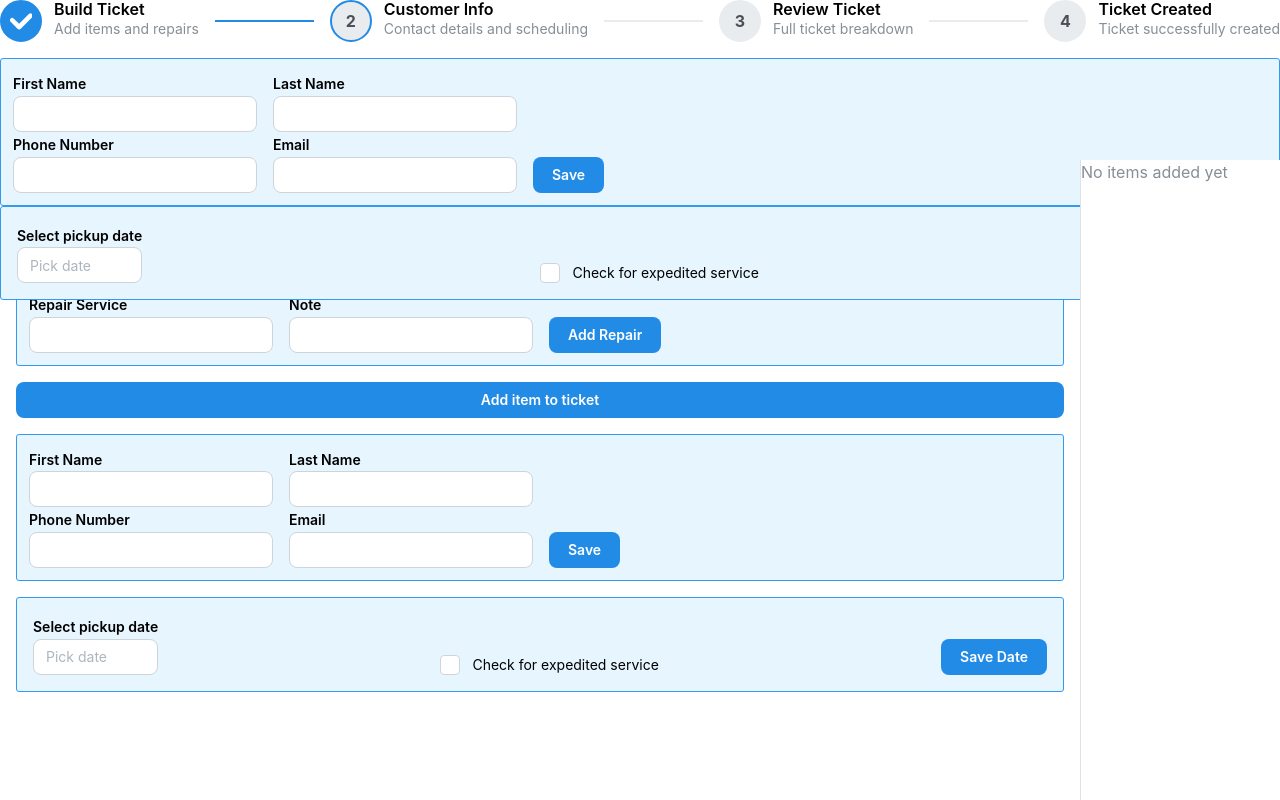
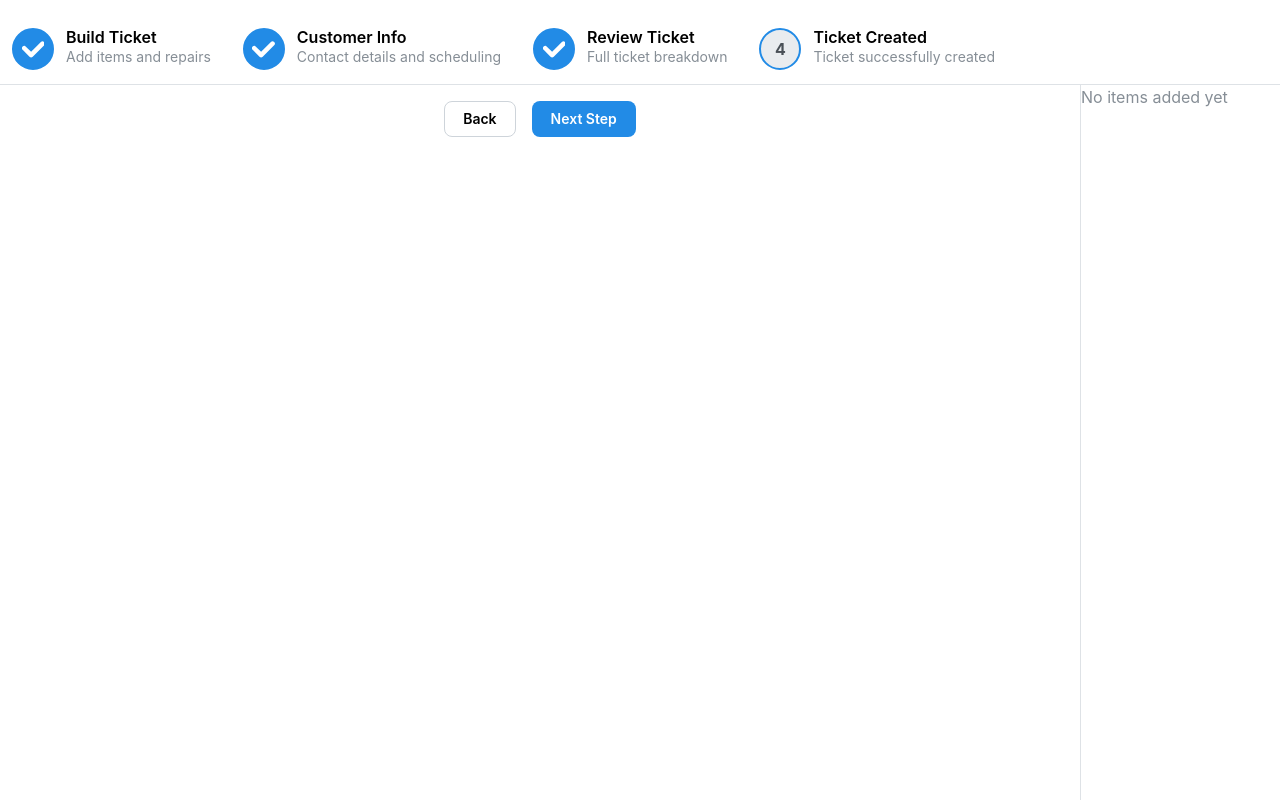
Before and after one commit to gosupark27/LSR_CRM_MVP, a React (Vite) app: page / in a window 1280 px wide. Built offline with nearby package versions, Linux system fonts and the light colour scheme.

Commit message:
Stepper functions fully, can step click, and main workspace renders based on step

```diff
--- a/src/NewTicketWizard.tsx
+++ b/src/NewTicketWizard.tsx
@@ -1,6 +1,23 @@
 import { useState } from "react";
-import { Button, AppShell, Stepper, Text, Stack } from '@mantine/core';
-import { NewTicketInfo, CustomerInfo, DateInfo, Item, ItemDetails, Repair, TicketInfo } from "./types.ts";
+import {
+  Button,
+  AppShell,
+  Stepper,
+  Text,
+  Stack,
+  Flex,
+  Group,
+  Center,
+} from "@mantine/core";
+import {
+  NewTicketInfo,
+  CustomerInfo,
+  DateInfo,
+  Item,
+  ItemDetails,
+  Repair,
+  TicketInfo,
+} from "./types.ts";
 import NewItemForm from "./NewItemForm.tsx";
 import NewRepairForm from "./NewRepairForm.tsx";
 import LiveWorkOrder from "./LiveWorkOrder.tsx";
@@ -11,30 +28,49 @@ import CustomerInfoStep from "./CustomerInfoStep.tsx";
 import CreatedTicketStep from "./CreatedTicketStep.tsx";
 import ReviewTicketStep from "./ReviewTicketStep.tsx";
 
-
 export default function NewTicketWizard() {
   const [itemDetails, setItemDetails] = useState<ItemDetails | null>(null);
   const [repairs, setRepairs] = useState<Repair[]>([]);
   const [items, setItems] = useState<Item[]>([]);
-    const [customerDetails, setCustomerDetails] = useState<CustomerInfo | null>(null);
+  const [customerDetails, setCustomerDetails] = useState<CustomerInfo | null>(
+    null,
+  );
   const [dateDetails, setDateDetails] = useState<DateInfo>();
-    const [ticketPayload, setTicketPayload] = useState<NewTicketInfo | null>(null);
-    const [createdTicketPayload, setCreatedTicketPayload] = useState<TicketInfo | null>(null);
+  const [ticketPayload, setTicketPayload] = useState<NewTicketInfo | null>(
+    null,
+  );
+  const [createdTicketPayload, setCreatedTicketPayload] =
+    useState<TicketInfo | null>(null);
 
-    const [active, setActive] = useState(1)
+  const [active, setActive] = useState(3);
+  const [highestStepVisited, setHighestStepVisited] = useState(active);
 
-    const handleAddNewRepair = (newRepair : Repair) => {
-        setRepairs([...repairs, newRepair])
+  const handleStepChange = (nextStep: number) => {
+    const isOutofBounds = nextStep > 4 || nextStep < 0;
+
+    if (isOutofBounds) {
+      return;
     }
 
-    const handleAddItemToTicket = () => {
-        if (!itemDetails){
-            return;
+    setActive(nextStep);
+    setHighestStepVisited((hSC) => Math.max(hSC, highestStepVisited));
   };
 
-        const completedItem : Item = {
+  const shouldAllowSelectStep = (step: number) =>
+    highestStepVisited >= step && active != step;
+
+  const handleAddNewRepair = (newRepair: Repair) => {
+    setRepairs([...repairs, newRepair]);
+  };
+
+  const handleAddItemToTicket = () => {
+    if (!itemDetails) {
+      return;
+    }
+
+    const completedItem: Item = {
       ...itemDetails,
-            repairs
+      repairs,
     };
 
     setItems((prev) => [...prev, completedItem]);
@@ -43,18 +79,49 @@ export default function NewTicketWizard() {
     setRepairs([]);
   };
 
+  const mainView = (active: number) => {
+    switch (active) {
+      case 0:
+        return (
+          <BuildTicketStep
+            onSaveItemDetails={setItemDetails}
+            onSaveRepairValues={handleAddNewRepair}
+          />
+        );
+      case 1:
+        return (
+          <CustomerInfoStep
+            onSaveCustomerDetails={setCustomerDetails}
+            onSaveDateDetails={setDateDetails}
+          />
+        );
+      case 2:
+        return (
+          <ReviewTicketStep
+            handleCreateTicket={setTicketPayload}
+            ticketDraft={ticketPayload}
+          />
+        );
+      case 3:
+        return (
+          <CreatedTicketStep createdTicketPayload={createdTicketPayload} />
+        );
+    }
+  };
+
   return (
     <>
       <AppShell
         padding="md"
         // component="form"
-                header={{ height: 160 }}
+        header={{ height: 85 }}
         aside={{
           width: 200,
-                    breakpoint: 'sm',
+          breakpoint: "sm",
         }}
       >
         <AppShell.Header>
+          <Flex my="md" p="sm">
             {/* DEBUG: Show current state */}
             {/* <div style={{ marginTop: '20px', padding: '10px', border: '1px solid red' }}>
                     <Text fw={700}>DEBUG STATE:</Text>
@@ -65,36 +132,58 @@ export default function NewTicketWizard() {
                     <Text>dateDetails: {JSON.stringify(dateDetails)}</Text>
                     </div> */}
             <Stepper active={active} onStepClick={setActive}>
-                        <Stepper.Step label="Build Ticket" description="Add items and repairs">
-                            <BuildTicketStep onSaveItemDetails={setItemDetails} onSaveRepairValues={handleAddNewRepair}/>
-                        </Stepper.Step>
-                        <Stepper.Step label="Customer Info" description="Contact details and scheduling">
-                            <CustomerInfoStep onSaveCustomerDetails={setCustomerDetails} onSaveDateDetails={setDateDetails}/>
-                        </Stepper.Step>
-                        <Stepper.Step label="Review Ticket" description="Full ticket breakdown">
-                            <ReviewTicketStep handleCreateTicket={setTicketPayload} ticketDraft={ticketPayload}/>
-                        </Stepper.Step>
-                        <Stepper.Step label="Ticket Created" description="Ticket successfully created">
-                            <CreatedTicketStep createdTicketPayload={createdTicketPayload}/>
-                        </Stepper.Step>
+              <Stepper.Step
+                label="Build Ticket"
+                description="Add items and repairs"
+                allowStepSelect={shouldAllowSelectStep(0)}
+              ></Stepper.Step>
+              <Stepper.Step
+                label="Customer Info"
+                description="Contact details and scheduling"
+                allowStepSelect={shouldAllowSelectStep(1)}
+              ></Stepper.Step>
+              <Stepper.Step
+                label="Review Ticket"
+                description="Full ticket breakdown"
+                allowStepSelect={shouldAllowSelectStep(2)}
+              ></Stepper.Step>
+              <Stepper.Step
+                label="Ticket Created"
+                description="Ticket successfully created"
+                allowStepSelect={shouldAllowSelectStep(3)}
+              ></Stepper.Step>
             </Stepper>
+          </Flex>
         </AppShell.Header>
         <AppShell.Main>
           <Stack>
-                        <NewItemForm onSaveItemDetails={setItemDetails}/>
-                        <NewRepairForm onSaveRepairValues={(newRepair) => {setRepairs([...repairs, newRepair])}}/>
+            {/* <NewItemForm onSaveItemDetails={setItemDetails} />
+            <NewRepairForm
+              onSaveRepairValues={(newRepair) => {
+                setRepairs([...repairs, newRepair]);
+              }}
+            />
             <Button onClick={handleAddItemToTicket}>Add item to ticket</Button>
 
-                        <NewCustomerForm onSaveCustomerDetails={setCustomerDetails}/>
-                        <NewScheduleForm onSaveDateDetails={setDateDetails}/>
+            <NewCustomerForm onSaveCustomerDetails={setCustomerDetails} />
+            <NewScheduleForm onSaveDateDetails={setDateDetails} /> */}
+             {mainView(active)}
+            <Center>
+              <Group justify="space-between">
+                <Button variant="default" onClick={() => handleStepChange(active - 1)}>
+                    Back
+                </Button>
+                <Button onClick={() => handleStepChange(active + 1)}>
+                    Next Step
+                </Button>
+              </Group>
+            </Center>
           </Stack>
         </AppShell.Main>
         <AppShell.Aside>
           <LiveWorkOrder itemsList={items} />
         </AppShell.Aside>
       </AppShell>
-
-
     </>
-    )
+  );
 }
```
Lines whose indentation alone changed are shown as unchanged.
